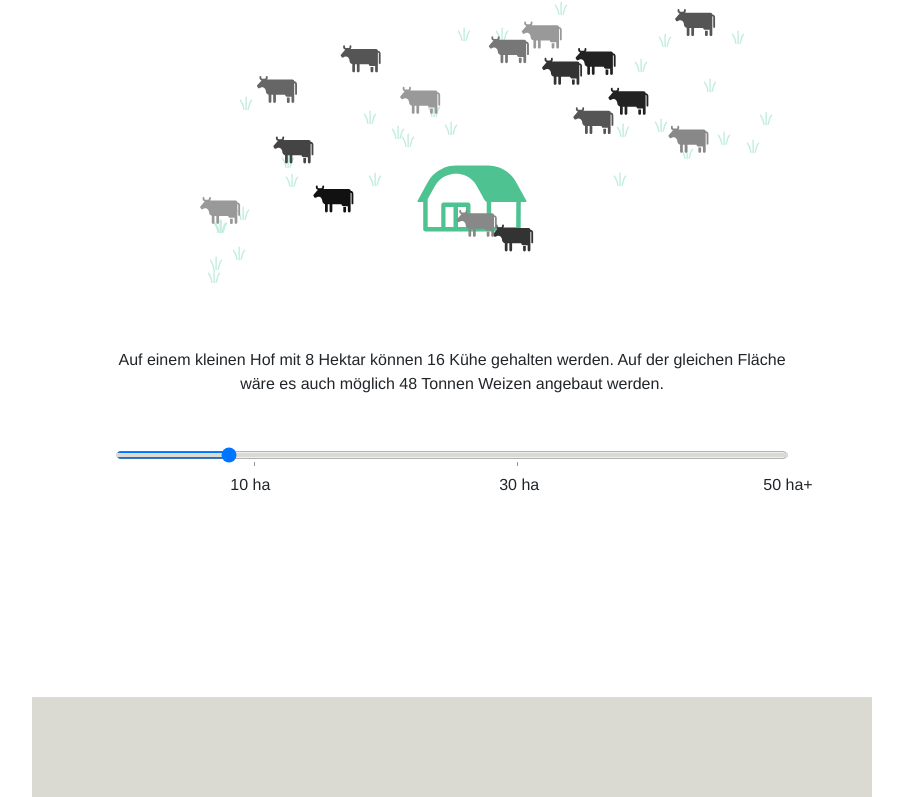
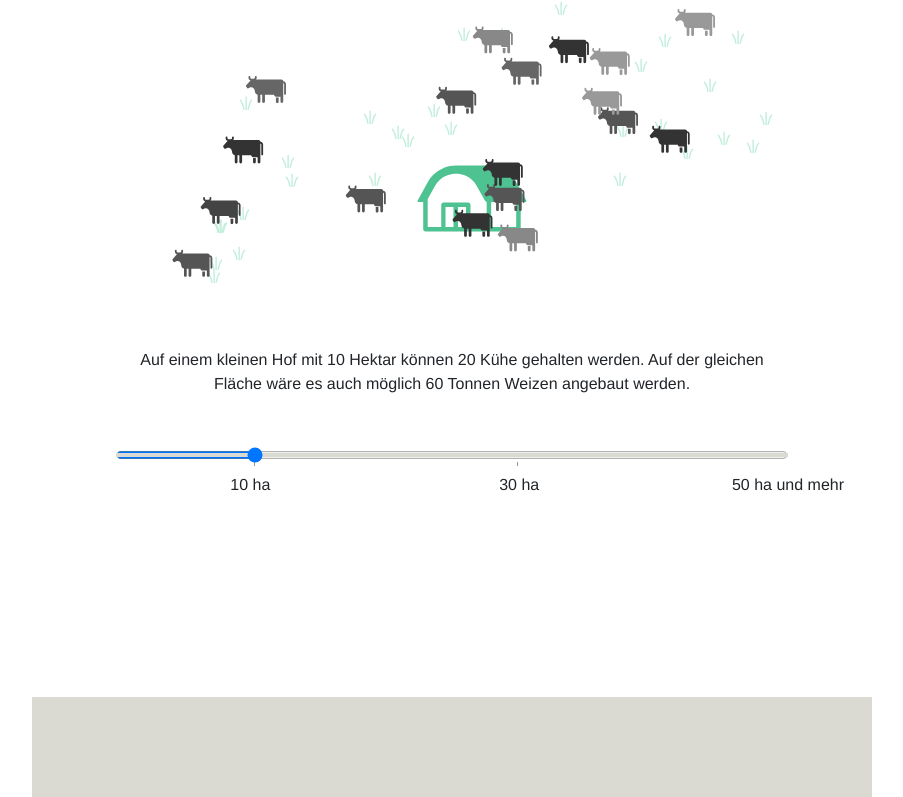
Before and after one commit to fschwander/strukturwandel-in-landwirtschaft, a React (Create React App) app: page / in a window 1280 px wide. Shown: the part 1227-2024 px from the top of the page, without its empty margins (188-1091 px from the left). Built offline with nearby package versions, Linux system fonts and the light colour scheme.

Commit message:
bugfix: showing correct number of cows

```diff
--- a/src/components/AnimatedRelations.js
+++ b/src/components/AnimatedRelations.js
@@ -116,7 +116,7 @@ export default class AnimatedRelations extends React.Component {
       this.data.push({
         x: Math.random() * innerWidth,
         y: Math.random() * innerHeight,
-        fill: '#' + 111 * this.getRandomInRange(1, 11),
+        fill: '#' + (111 * this.getRandomInRange(0, 9) + 222),
         class: animObjName,
         randomDuration: this.getRandomInRange(3000, 6000)
       })
--- a/src/components/Introduction.js
+++ b/src/components/Introduction.js
@@ -12,7 +12,7 @@ export default class Introduction extends React.Component {
     super(params);
 
     this.state = {
-      areaSize: 8,
+      areaSize: 10,
       sizeState: 0,
       staticObj: Icons.farmSmall,
       staticObjBackground: Icons.farmSmallBackground,
@@ -96,7 +96,7 @@ export default class Introduction extends React.Component {
             <div className='tick-labels'>
               <p>10 ha</p>
               <p>30 ha</p>
-              <p>50 ha+</p>
+              <p>50 ha und mehr</p>
             </div>
           </div>
 
@@ -121,7 +121,7 @@ export default class Introduction extends React.Component {
 
   changeElementsCount() {
     const newValue = document.getElementById('elements-slider').valueAsNumber;
-    if (newValue <= 20) {
+    if (newValue <= 10) {
       this.setState({
         sizeState: 0,
         staticObj: Icons.farmSmall,
```
